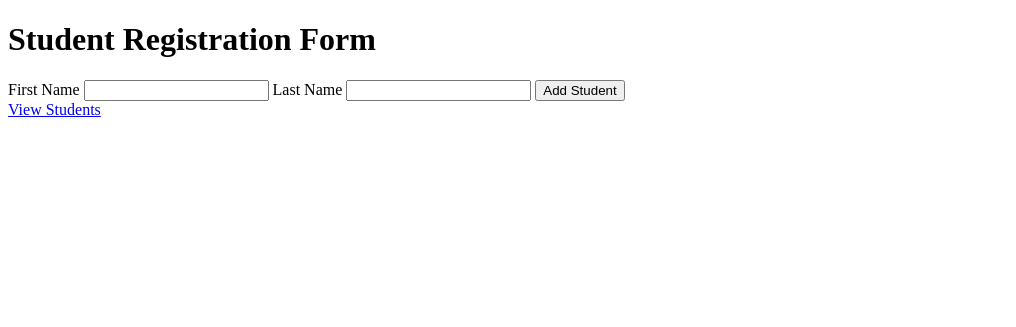
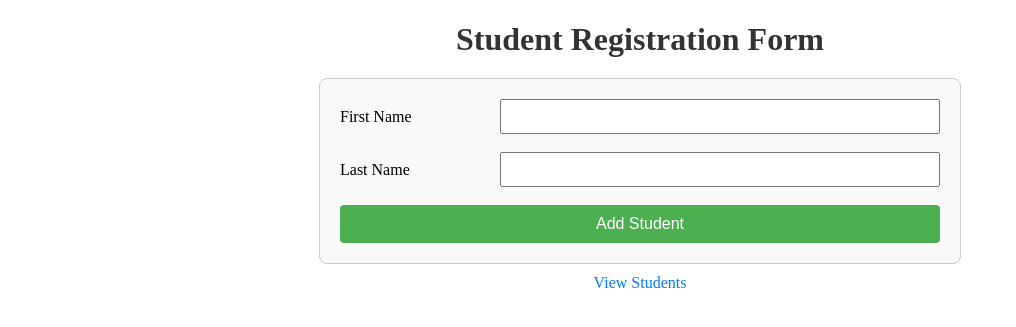
Before and after one commit to TerrificTing/Student-Database, a Flask app: page / in a window 1280 px wide. Shown: the top 327 px of the page, without its empty margins (0-1016 px from the left). Run offline with Flask 3, Linux system fonts and the light colour scheme.

Commit message:
Added some styling for the frontend

```diff
--- /dev/null
+++ b/Frontend/static/css/frontend.css
@@ -0,0 +1,72 @@
+/* Apply Flexbox to label and input elements */
+form {
+    display: flex;
+    flex-direction: column;  /* Stack the form elements vertically */
+    gap: 10px;  /* Space between each form element */
+}
+
+/* Flexbox for label and input pair */
+label,
+input {
+    display: inline-block;  /* Makes them line up next to each other */
+    margin-bottom: 8px;
+}
+
+/* Wrap the label and input in a div to align them side-by-side */
+.form-group {
+    display: flex;
+    justify-content: space-between;
+    align-items: center;
+}
+
+input[type="text"] {
+    width: 70%;  /* Adjust width as per preference */
+    padding: 8px;
+    margin-left: 10px;  /* Add some space between the label and the input */
+}
+
+/* Styling the form and other elements */
+form {
+    max-width: 600px;
+    margin: auto;
+    padding: 20px;
+    border: 1px solid #ccc;
+    background-color: #f9f9f9;
+    border-radius: 8px;
+}
+
+/* Form heading */
+h1 {
+    text-align: center;
+    margin-bottom: 20px;
+    color: #333;
+}
+
+/* Button styling */
+button {
+    width: 100%;
+    padding: 10px;
+    background-color: #4CAF50;
+    color: white;
+    border: none;
+    border-radius: 4px;
+    font-size: 16px;
+    cursor: pointer;
+}
+
+button:hover {
+    background-color: #45a049;
+}
+
+/* Link styling */
+a {
+    display: block;
+    text-align: center;
+    margin-top: 10px;
+    color: #007BFF;
+    text-decoration: none;
+}
+
+a:hover {
+    text-decoration: underline;
+}
--- a/Frontend/templates/frontend.html
+++ b/Frontend/templates/frontend.html
@@ -4,16 +4,21 @@
         <meta charset = "UTF-8">
         <meta name = "viewport" content = "width = device-width, initial-scale = 1.0">
         <title>Student Registration</title>
+        <link rel = "stylesheet" href= "../static/css/frontend.css">
     </head>
     <body>
         <h1>Student Registration Form</h1>
         <form action = "/add_student" method = "post">
 
-            <label for = "FirstName">First Name</label>
-            <input type = "text" id = "FirstName" name = "FirstName" required>
+            <div class="form-group">
+                <label for="FirstName">First Name</label>
+                <input type="text" id="FirstName" name="FirstName" required>
+            </div>
 
-            <label for = "LastName">Last Name</label>
-            <input type = "text" id = "LastName" name = "LastName" required>
+            <div class="form-group">
+                <label for="LastName">Last Name</label>
+                <input type="text" id="LastName" name="LastName" required>
+            </div>
 
             <button type = "submit">Add Student</button>
         </form>
```
Also changed, not shown: Backend/student-database.db.
